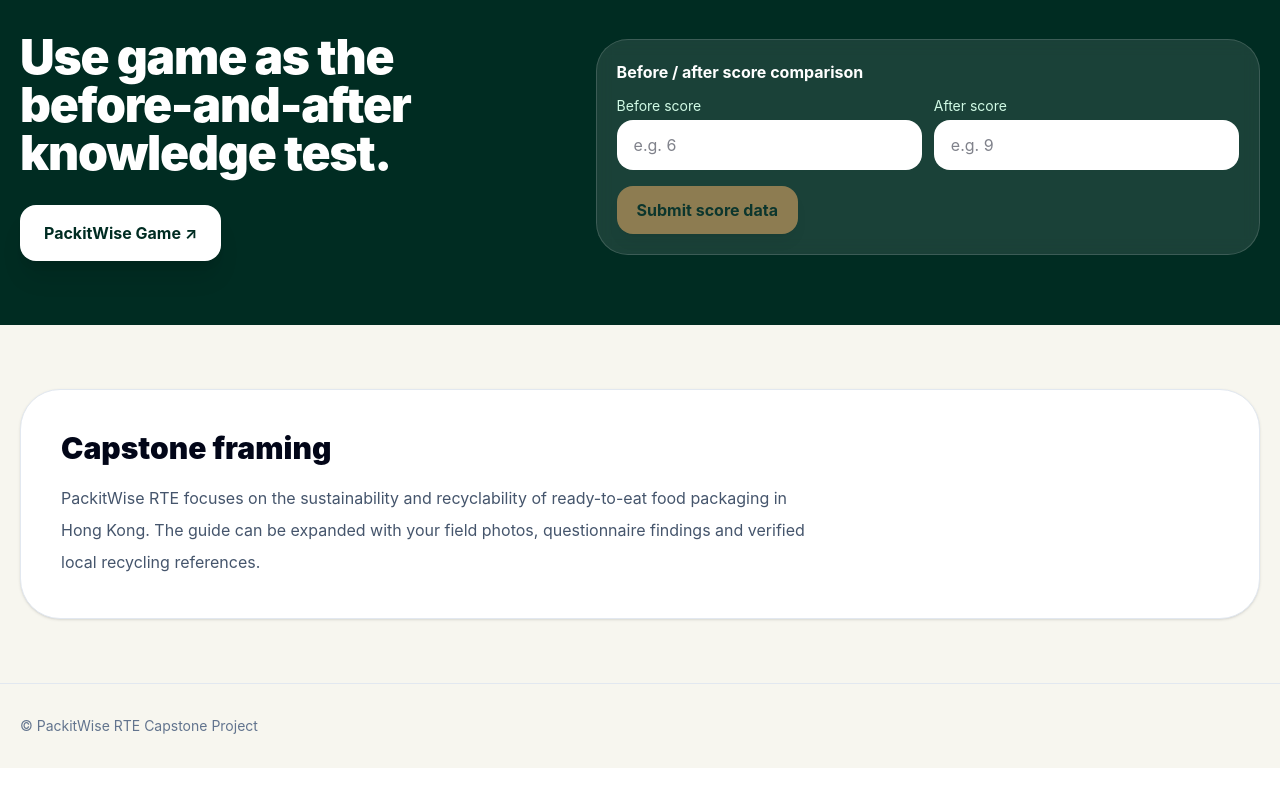
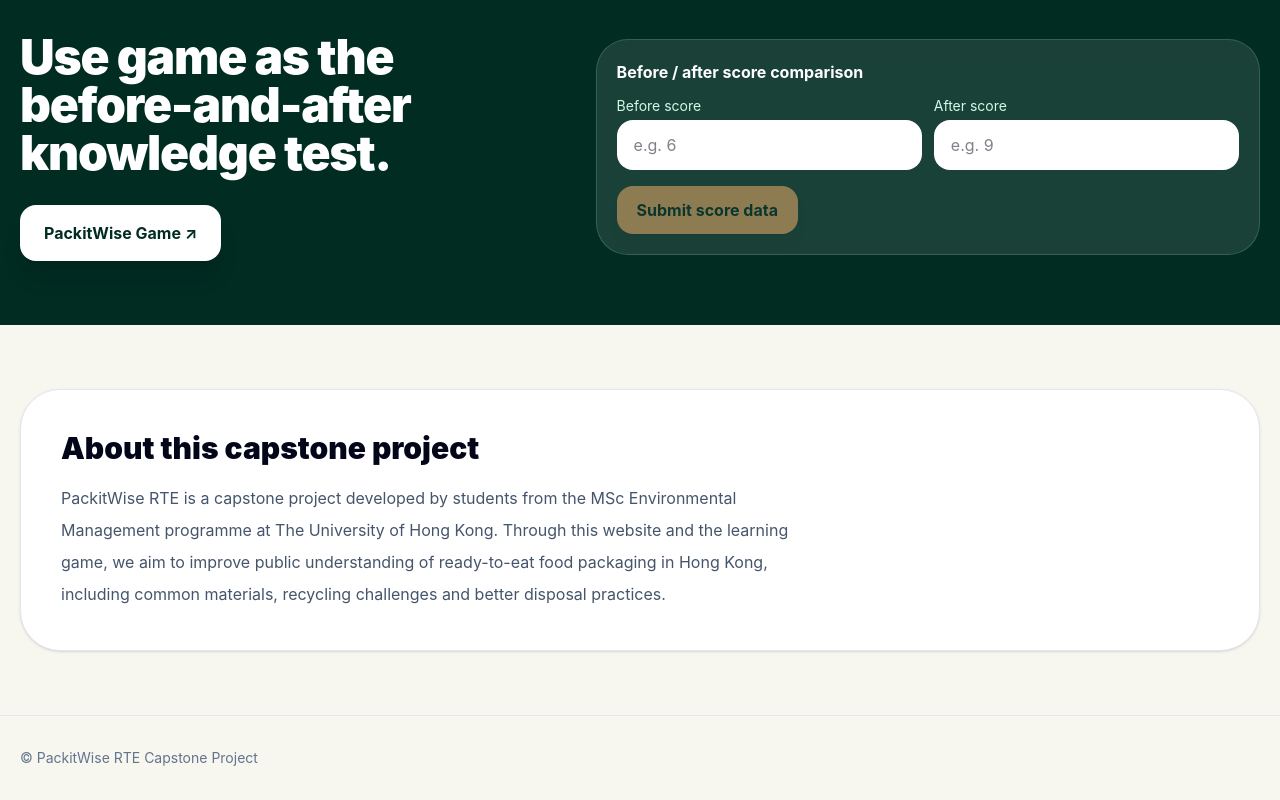
Before and after one commit to Chloe4224/PackitWise_website, a React (Vite) app: page / in a window 1280 px wide. Shown: the part 3282-4082 px from the top of the page. Before the commit the page ends 4050 px from the top, so only its background shows below. Built offline with nearby package versions, Linux system fonts and the light colour scheme.

Commit message:
Improve Capstone introduction

```diff
--- a/src/App.jsx
+++ b/src/App.jsx
@@ -61,8 +61,8 @@
     afterScore: "After score",
     scoreChange: "Score change",
     compared: "compared with the first attempt",
-    aboutTitle: "Capstone framing",
-    aboutText: "PackitWise RTE focuses on the sustainability and recyclability of ready-to-eat food packaging in Hong Kong. The guide can be expanded with your field photos, questionnaire findings and verified local recycling references.",
+    aboutTitle: "About this capstone project",
+    aboutText: "PackitWise RTE is a capstone project developed by students from the MSc Environmental Management programme at The University of Hong Kong. Through this website and the learning game, we aim to improve public understanding of ready-to-eat food packaging in Hong Kong, including common materials, recycling challenges and better disposal practices.",
     noResults: "No matching items found.",
   },
   zhCN: {
@@ -116,8 +116,8 @@
     afterScore: "学习后分数",
     scoreChange: "分数变化",
     compared: "相比第一次尝试",
-    aboutTitle: "Capstone 项目定位",
-    aboutText: "PackitWise RTE 关注香港即食食品包装的可持续性和可回收性。后续可以加入你们的实地照片、问卷结果和经过核实的本地回收资料。",
+    aboutTitle: "关于本 Capstone 项目",
+    aboutText: "PackitWise RTE 是由香港大学 MSc Environmental Management 课程学生开发的 Capstone 项目。我们希望通过这个网站和互动小游戏，提升公众对香港即食食品包装的认知，包括常见包装材料、回收难点以及更合适的处理方式。",
     noResults: "没有找到匹配的包装项目。",
   },
   zhHK: {
@@ -171,8 +171,8 @@
     afterScore: "學習後分數",
     scoreChange: "分數變化",
     compared: "相比第一次嘗試",
-    aboutTitle: "Capstone 項目定位",
-    aboutText: "PackitWise RTE 關注香港即食食品包裝的可持續性及可回收性。後續可加入你們的實地照片、問卷結果及經核實的本地回收資料。",
+    aboutTitle: "關於本 Capstone 項目",
+    aboutText: "PackitWise RTE 是由香港大學 MSc Environmental Management 課程學生開發的 Capstone 項目。我們希望透過這個網站和互動小遊戲，提升公眾對香港即食食品包裝的認知，包括常見包裝材料、回收難點以及更合適的處理方式。",
     noResults: "沒有找到匹配的包裝項目。",
   },
 };
```
